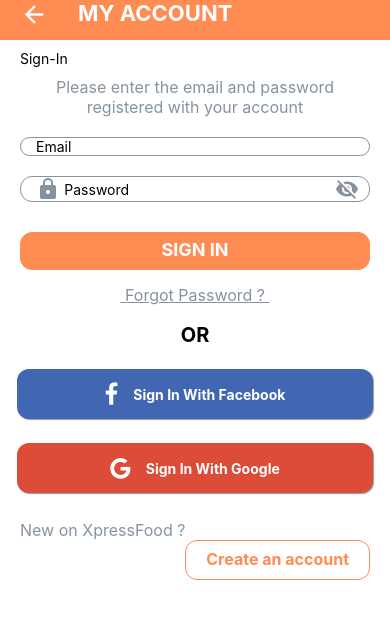
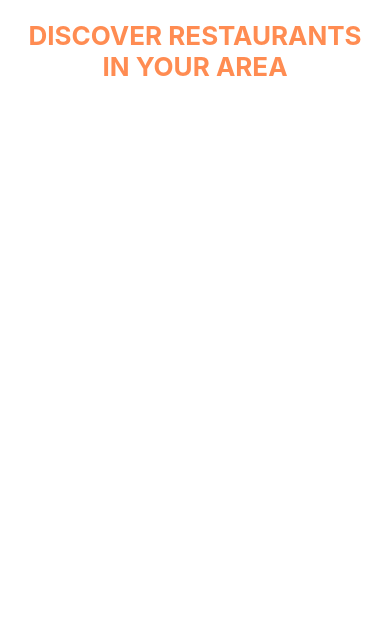
Before and after one commit to yoonui/React-Native, a React Native app: screen / in a window 390 px wide. Shown: the top 618 px of the page. Built offline with nearby package versions, Linux system fonts and the light colour scheme.

Commit message:
5_Image Swiper /Carousel in Welcome Screen 진행중

```diff
--- a/App.js
+++ b/App.js
@@ -2,6 +2,7 @@
 import {View, Text, StyleSheet, StatusBar} from 'react-native';
 import {colors} from './src/global/styles';
 import SignInScreen from './src/screens/authScreens/SignInScreen';
+import SignInWelcomeScreen from './src/screens/authScreens/SignInWelcomeScreen';
 
 export default function App(){
   return (
@@ -10,7 +11,7 @@
         barStyle="light-content"
         backgroundColor={colors.statusbar}
       />
-      <SignInScreen/>
+      <SignInWelcomeScreen/>
     </View>
   );
 }
--- a/package.json
+++ b/package.json
@@ -15,6 +15,7 @@
     "react-native-animatable": "^1.3.3",
     "react-native-elements": "^3.4.2",
     "react-native-safe-area-context": "^4.0.1",
+    "react-native-swiper": "^1.6.0",
     "react-native-vector-icons": "^9.1.0"
   },
   "devDependencies": {
--- a/src/global/styles.js
+++ b/src/global/styles.js
@@ -8,7 +8,8 @@
     CardComment: "#86939e",
     Cardbackgroud: "white",
     statusbar: "#ff8c52",
-    headerText: "white"
+    headerText: "white",
+    background2:"#ff8c52"
 }
 
 export const parameters = {
--- /dev/null
+++ b/src/screens/authScreens/SignInWelcomeScreen.js
@@ -0,0 +1,18 @@
+import React, {useState, useRef} from 'react';
+import {View, Text, StyleSheet, Dimensions, TextInput} from 'react-native';
+import {colors, parameters} from "../../global/styles";
+import {Icon, Button, SocialIcon} from 'react-native-elements';
+import Header from '../../components/Header';
+import * as Animatable from 'react-native-animatable';
+
+export default function SignInWelcomeScreen(){
+    return (
+        <View>
+            <View style={{flex:3, justifyContent:'flex-start', alignItems:'center', paddingTop:20}}>
+                <Text style={{fontSize:26, color:colors.background2, fontWeight:'bold'}}>DISCOVER RESTAURANTS</Text>
+                <Text style={{fontSize:26, color:colors.background2, fontWeight:'bold'}}>IN YOUR AREA</Text>
+            </View>
+            <View></View>
+        </View>
+    );
+}
```
Also changed, not shown: 2 other files (tests, documents, lock files or other folders).
